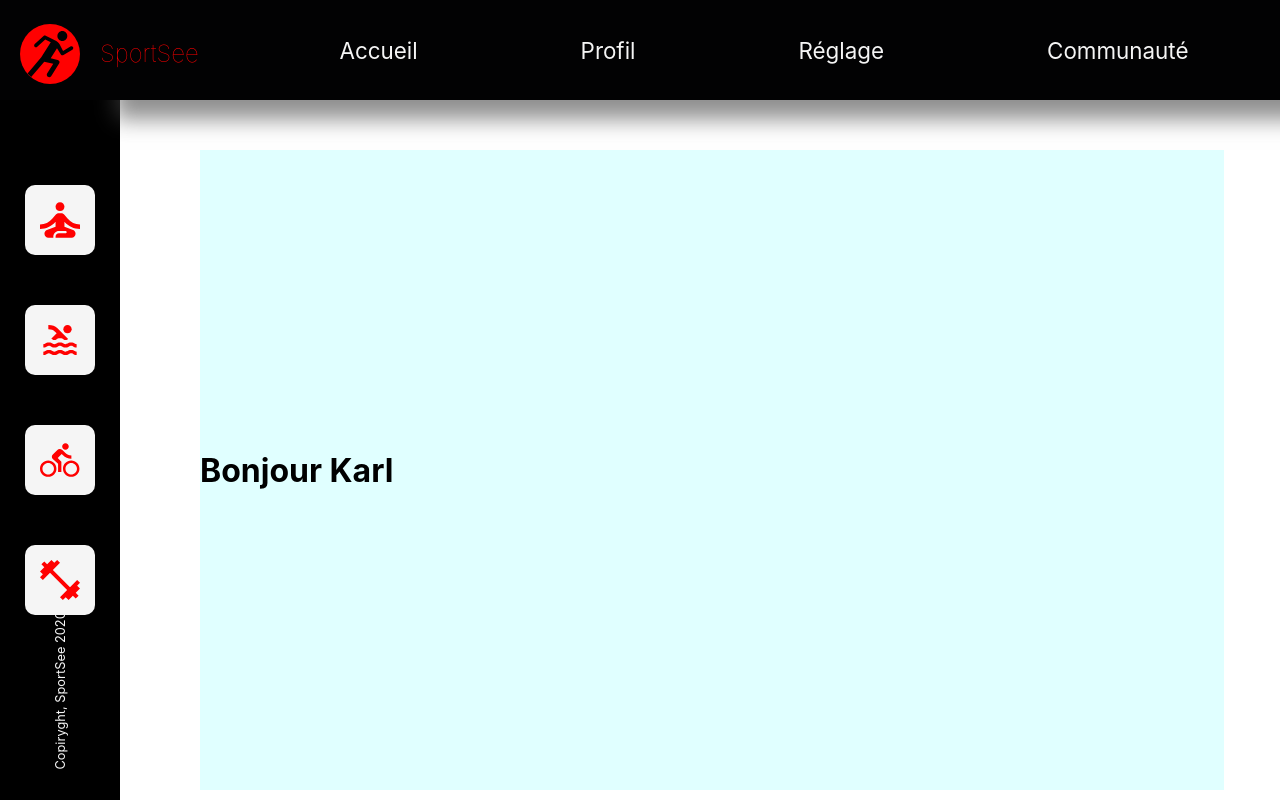
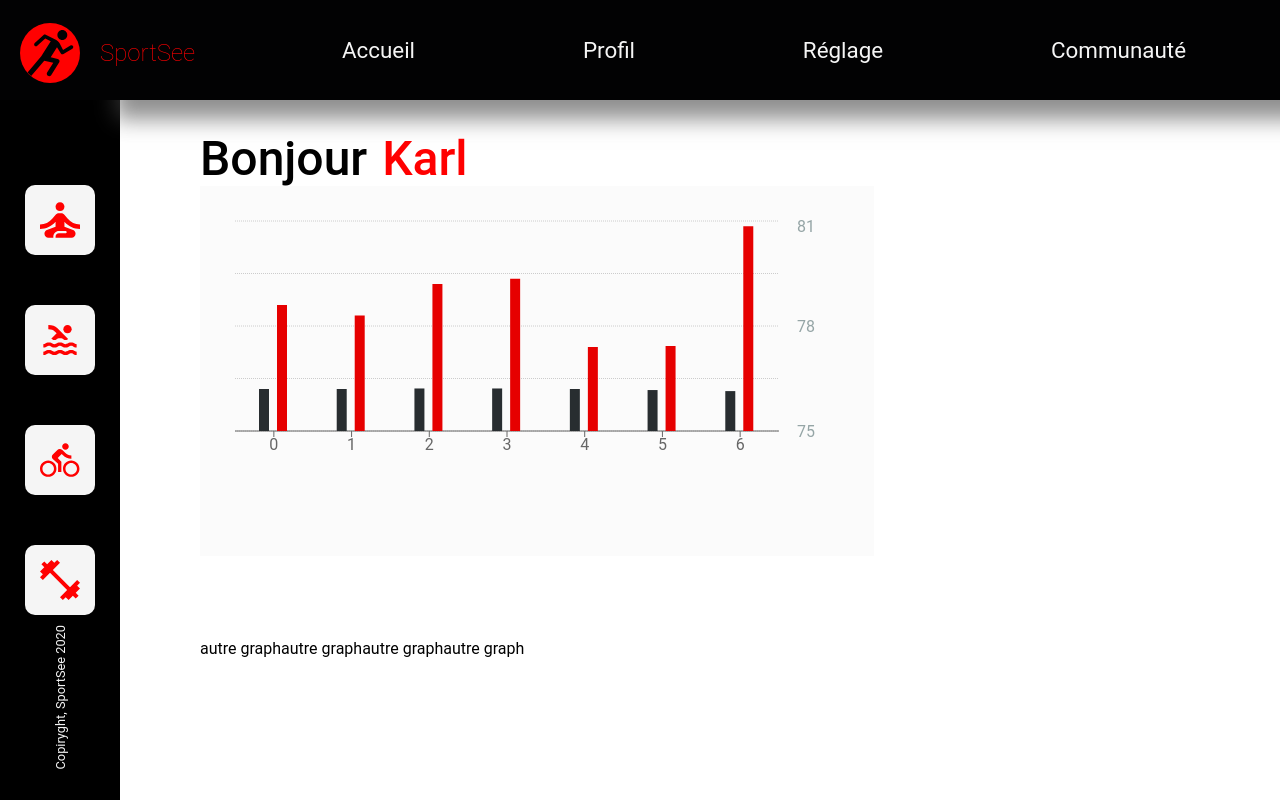
Before and after one commit to antoineThomasCode/AntoineThomas_12_210422, a React (Create React App) app in the folder sportsee/: page /12 in a window 1280 px wide. Built offline with nearby package versions, Linux system fonts and the light colour scheme.

Commit message:
added bar chart

```diff
--- a/sportsee/src/App.scss
+++ b/sportsee/src/App.scss
@@ -1,3 +1,4 @@
 .App {
     position: relative;
+    font-family: 'Roboto', sans-serif;
 }
--- a/sportsee/src/components/BarChart.jsx
+++ b/sportsee/src/components/BarChart.jsx
@@ -4,27 +4,29 @@ import { BarChart, Bar, Cell, XAxis, YAxis, CartesianGrid, Tooltip, Legend, Resp
 
 function  BarChartUser ({data}) {
 
-    console.log(data)
     return (
-        <ResponsiveContainer width="100%" height="100%">
+        <ResponsiveContainer className='daily-graph'  width="30%" height="10%">
+
         <BarChart
-          width={500}
-          height={300}
           data={data}
-          margin={{
-            top: 5,
-            right: 30,
-            left: 20,
-            bottom: 5,
-          }}
+
+
+         barSize={8}
+         maxBarSize={300}
+         barGap={8}
         >
-          <CartesianGrid strokeDasharray="3 3" />
-          <XAxis dataKey={data.day} />
-          <YAxis />
+        <text x={20} y={-50} fill="#282D30"  fontSize={20} fontWeight={700} textAnchor="top-left" >
+          Activité quotidienne
+        </text>
+          <CartesianGrid strokeDasharray="1" vertical={false} />
+          <XAxis  />
+          <YAxis dataKey="calories" hide={true}/>
+          <YAxis yAxisId="right-axis" dx={10} axisLine={false} tickLine={false} tickCount={3} dataKey="kilogram" orientation="right" margin={20} stroke="#95a5a6" domain={[dataMax => (dataMax - 1), 'dataMax']} />
           <Tooltip />
-          <Legend />
-          <Bar dataKey={data.kilogram} fill="#8884d8" />
-          <Bar dataKey="calories" fill="#82ca9d" />
+
+          <Bar dataKey="kilogram" barSize={10} fill="#282D30"  />
+          <Bar dataKey="calories" barSize={10} fill="#E60000
+" />
         </BarChart>
       </ResponsiveContainer>
     )
--- a/sportsee/src/pages/profil.jsx
+++ b/sportsee/src/pages/profil.jsx
@@ -11,10 +11,13 @@ function Profil ({userInfos, userActivity, userPerformance, userAverageSession})
 
     return (
         <main className="main-profil">
-           <h1>Bonjour <span className="last-name">{currentUserInfo.userInfos.firstName}</span></h1>
-
+           <h1>Bonjour  <span className="last-name"> {currentUserInfo.userInfos.firstName}</span> </h1>
+           <BarChartUser className="daily-activity-graph" data={currentUserActivity.sessions}/>
            <div className="chart-container">
-                <BarChartUser data={currentUserActivity.sessions}/>
+                <p>autre graph </p>
+                <p>autre graph </p>
+                <p>autre graph </p>
+                <p>autre graph </p>
            </div>
         </main>
     )
--- a/sportsee/src/scss/pages/profil.scss
+++ b/sportsee/src/scss/pages/profil.scss
@@ -1,10 +1,42 @@
 .main-profil {
     display: flex;
-    margin-top: 50px;
     margin-left: 200px;
-    justify-content: center;
-    flex-direction: column;
-    background-color: lightcyan;
+    margin-top: 30px;
+    flex-direction: row;
+    flex-wrap: wrap;
     width: 80%;
     height: 80vh;
+    > h1 {
+        display: flex;
+        flex-basis: 100%;
+        font-size: 3em;
+        font-weight: 500;
+        height: 50px;
+        margin: 0;
+        span {
+            color: red;
+            padding-left: 15px;
+        }
+    }
+    .daily-graph {
+        flex-basis: 60%;
+        height: 250px !important;
+
+    }
+    .recharts-wrapper {
+        background-color: #FBFBFB;
+        padding: 80px 30px 40px 30px;
+        position: relative;
+        bottom: 90px;
+    }
+    .recharts-surface {
+        height: 400px;
+        position: relative;
+        bottom: 50px;
+    }
+    .chart-container {
+        display: flex;
+        flex-basis: 100%;
+    }
+
 }
```
